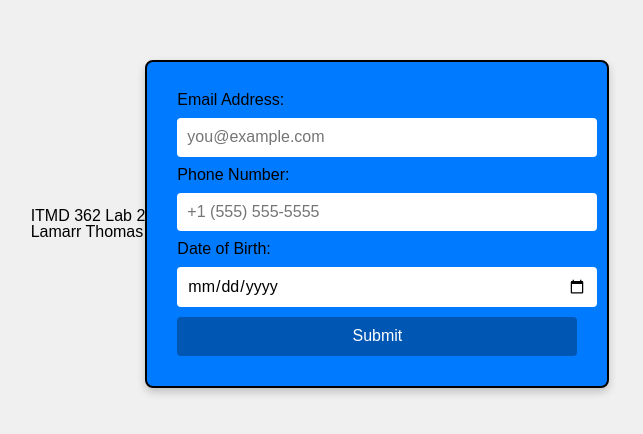
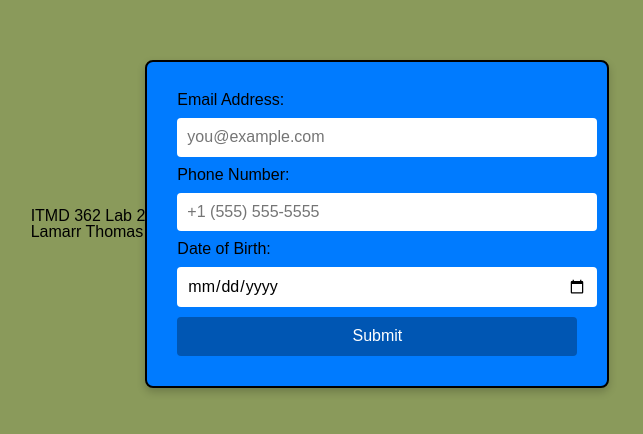
Before and after one commit to lthomas15-362/lab2, a plain HTML site: page index.html in a window 1280 px wide. Shown: the part 196-630 px from the top of the page, without its empty margins (320-963 px from the left). Drawn offline with Linux system fonts and the light colour scheme.

Commit message:
finishing and adding background color

```diff
--- a/css/screen.css
+++ b/css/screen.css
@@ -1,7 +1,7 @@
 
 body {
   font-family: Arial, sans-serif;
-  background-color: #f0f0f0;
+  background-color: #8A9A5B;
   margin: 0;
   padding: 20px;
   display: flex;
```
